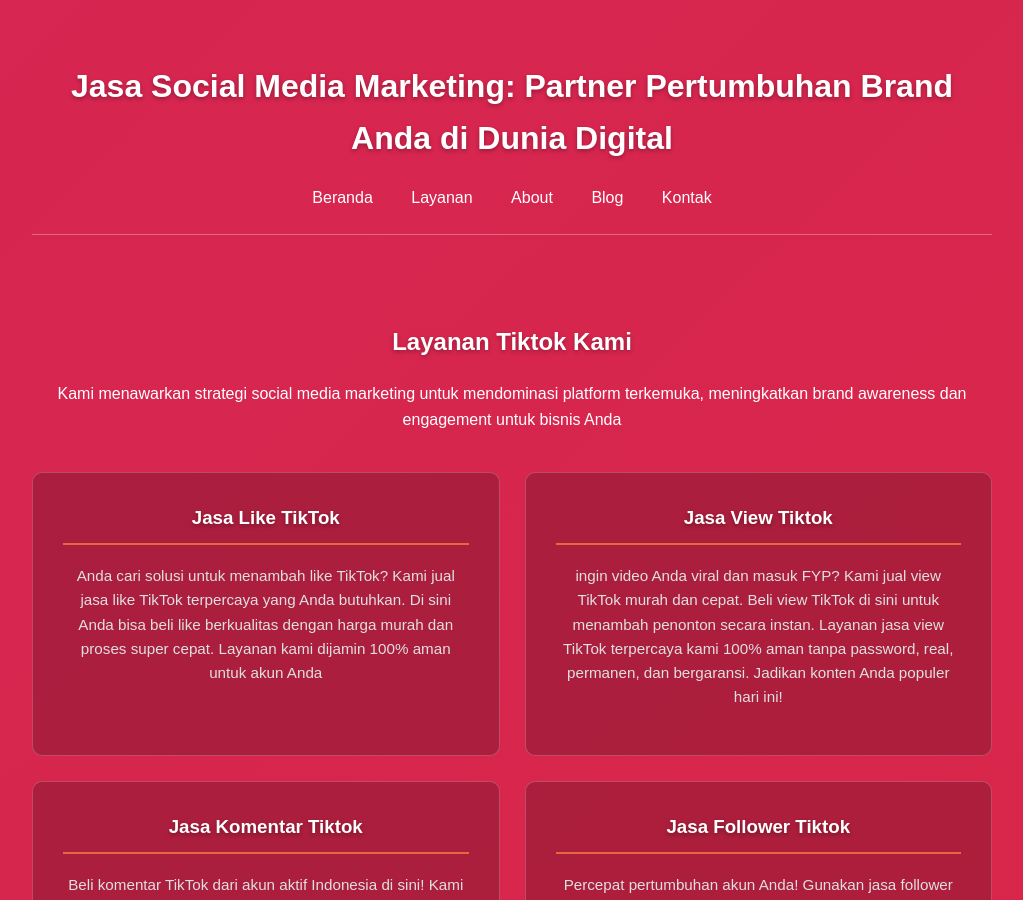
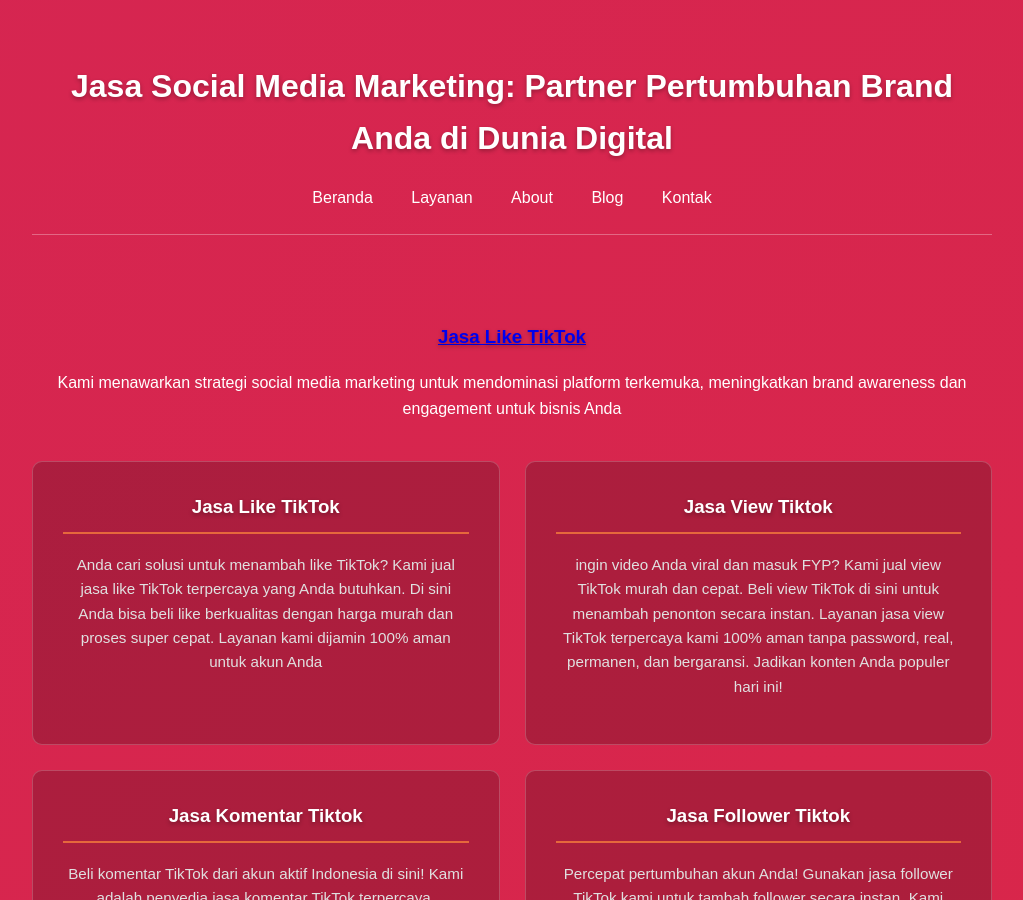
Before and after one commit to AzkaAtta/azkaatta.github.io, a Jekyll site: the page built from layanan.html, in a window 1280 px wide and 900 px high. Shown: the whole window, without its empty margins (128-1151 px from the left). Built offline with Jekyll 4.4.1, drawn with Linux system fonts in a browser that asks for light colours.

Commit message:
Update layanan.html

```diff
--- a/layanan.html
+++ b/layanan.html
@@ -6,7 +6,7 @@
 ---
 
 <div class="page-content">
-  <h2 style="text-align: center;">Layanan Tiktok Kami</h2>
+  <h3><a href="https://auradigital.id/layanan/jasa-like-tiktok/">Jasa Like TikTok</a></h3>
   <p style="text-align: center;">Kami menawarkan strategi social media marketing untuk mendominasi platform terkemuka, meningkatkan brand awareness dan engagement untuk bisnis Anda</p>
 
   <div class="service-grid">
```
